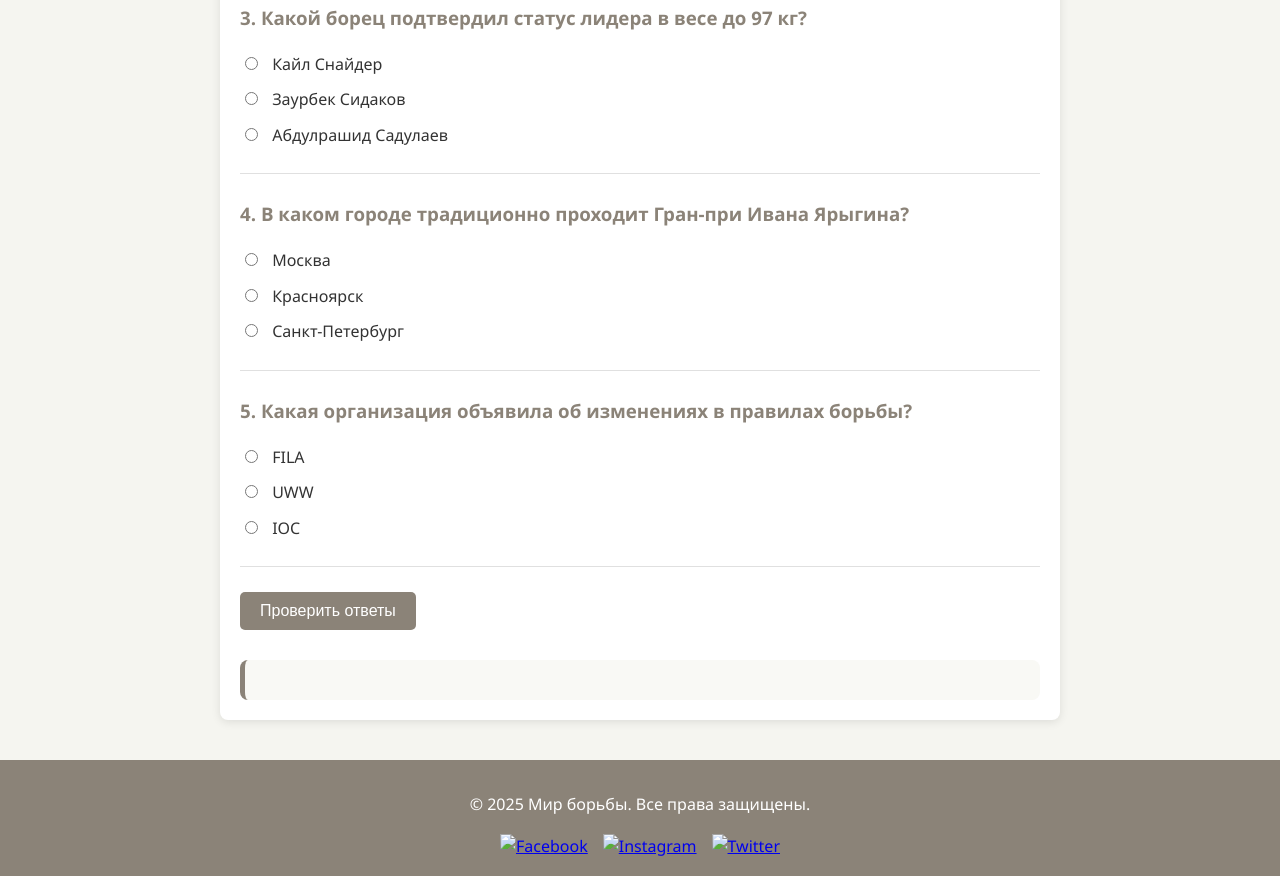
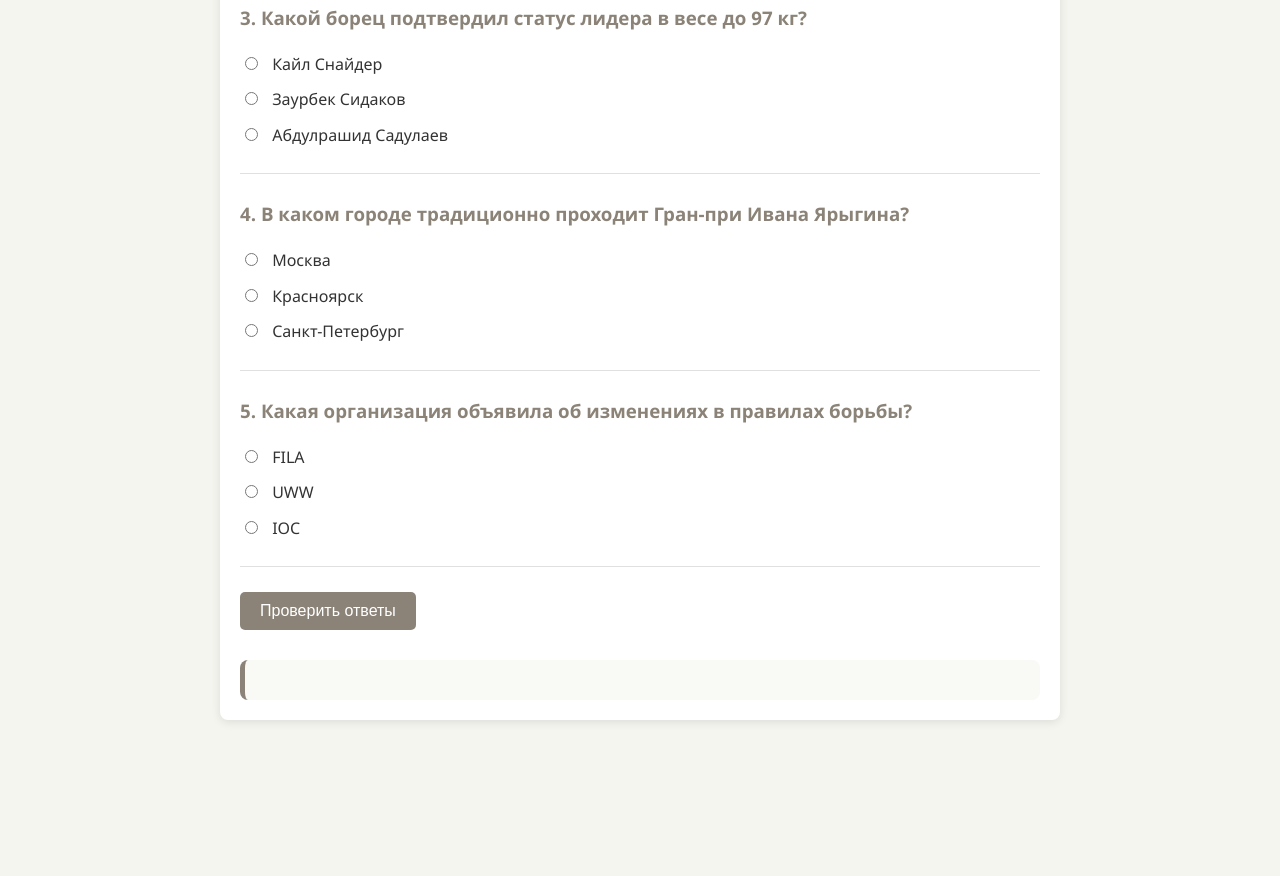
Before and after one commit to ten-q/borba, a plain HTML site: page test.html in a window 1280 px wide. Shown: the part 720-1596 px from the top of the page. After the commit the page ends 1480 px from the top, so only its background shows below. Drawn offline with Linux system fonts and the light colour scheme.

Commit message:
Update test.html

```diff
--- a/test.html
+++ b/test.html
@@ -66,18 +66,6 @@
             <div id="результаты" class="результаты-теста"></div>
         </section>
     </main>
-
-    <footer>
-        <div class="подвал">
-            <p>© 2025 Мир борьбы. Все права защищены.</p>
-            <div class="соцсети">
-                <a href="#"><img src="Ссылка на картинку 12" alt="Facebook"></a>
-                <a href="#"><img src="Ссылка на картинку 13" alt="Instagram"></a>
-                <a href="#"><img src="Ссылка на картинку 14" alt="Twitter"></a>
-            </div>
-        </div>
-    </footer>
-
     <script>
         function проверитьТест() {
             const ответы = {
```
